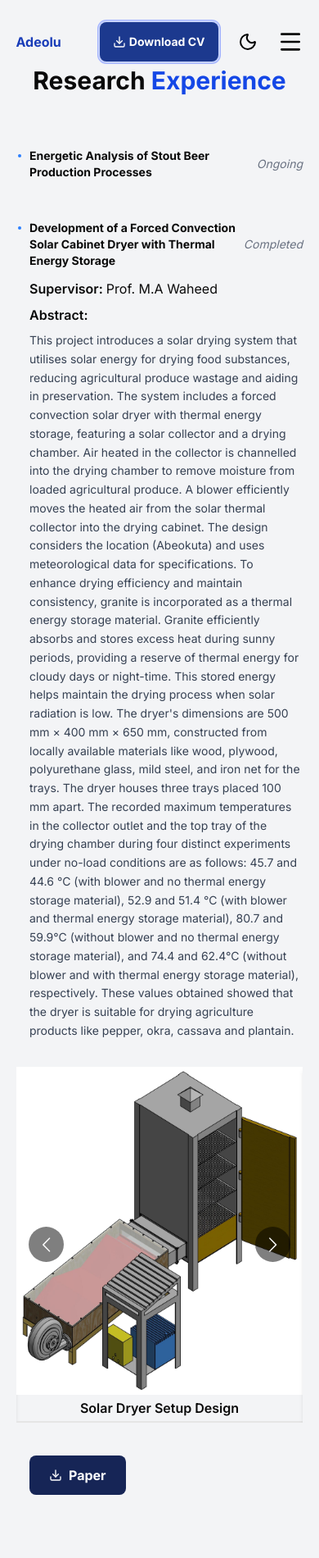
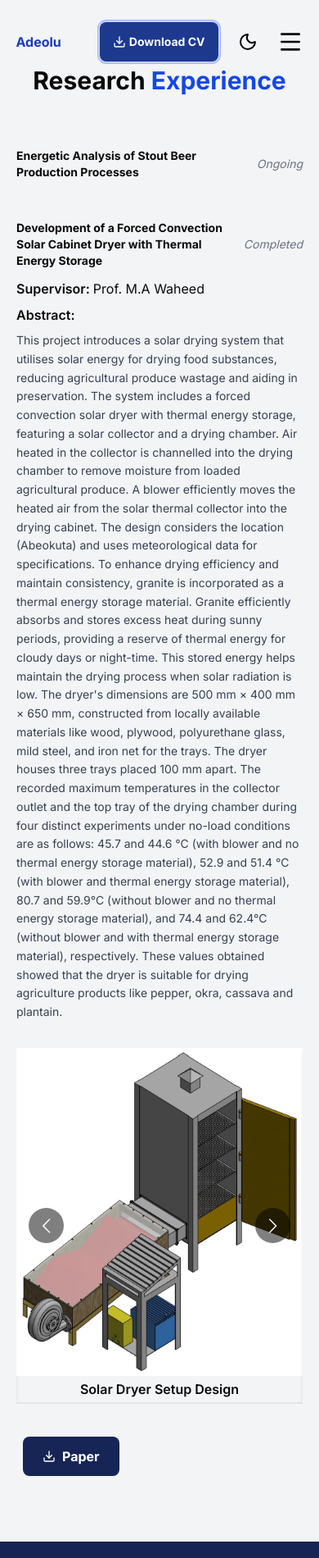
Before and after one commit to really-riel/AdeoluAcademicPortfolio, a Next.js app: page /research in a window 390 px wide. Shown: the top 1900 px of the page at 82% size. Built offline with nearby package versions, Linux system fonts and the light colour scheme.

Commit message:
Update Research.tsx

```diff
--- a/components/Research/Research.tsx
+++ b/components/Research/Research.tsx
@@ -17,7 +17,7 @@ const Research = () => {
           <li key={index} className="">
             <div className="flex items-start gap-2 mb-12 relative">
               {/* Dot */}
-              <div className="md:flex flex-col  items-center justify-center">
+              <div className="md:flex  hidden flex-col  items-center justify-center">
                 <GoDotFill className="w-2  h-2  text-blue-500 md:w-4 md:h-4 md:mt-1 mt-1.5" />
               </div>
 
@@ -52,7 +52,7 @@ const Research = () => {
                 <a
                   download
                   href={work.download}
-                  className="mt-4 inline-flex items-center gap-2 px-6 py-3 bg-blue-950 text-white font-bold rounded-md transition-all hover:bg-blue-800 ml-4"
+                  className="mt-4 inline-flex items-center gap-2 px-6 py-3 bg-blue-950 text-white font-bold rounded-md transition-all hover:bg-blue-800 ml-2"
                 >
                   <Download className="w-4 h-4" />
                   Paper
```
